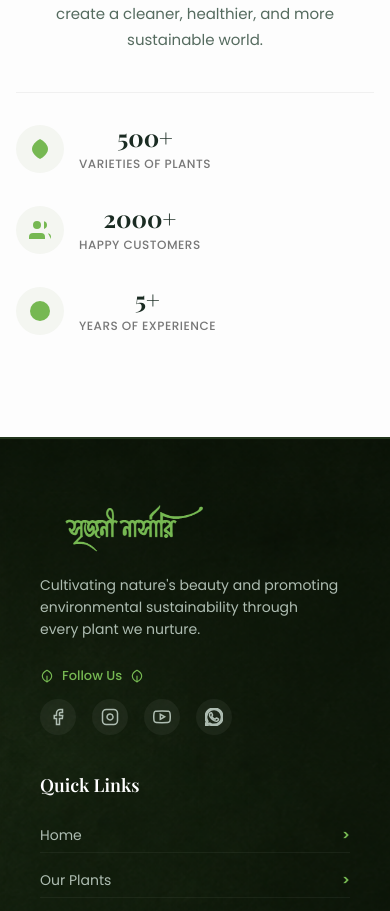
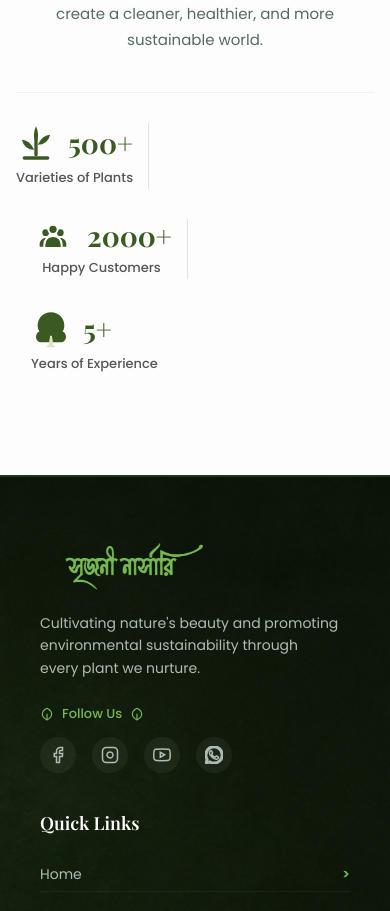
Before and after one commit to Rahulpal349/Nursery-Landing-Page, a React (Vite) app: page /about in a window 390 px wide. Shown: the part 3200-4111 px from the top of the page. Built offline with nearby package versions, Linux system fonts and the light colour scheme; a web font is replaced by a local one.

Commit message:
feat: add AboutMission component with stats section and responsive styling

```diff
--- a/src/components/AboutMission.css
+++ b/src/components/AboutMission.css
@@ -85,33 +85,48 @@
 
 .mission-stat-item {
   display: flex;
+  flex-direction: column;
+  gap: 4px;
+  flex: 1;
+  padding: 0 15px;
+}
+
+.mission-stat-item:not(:last-child) {
+  border-right: 1px solid rgba(0,0,0,0.1);
+}
+
+.mission-stat-item:first-child {
+  padding-left: 0;
+}
+
+.mission-stat-item:last-child {
+  padding-right: 0;
+}
+
+.stat-top {
+  display: flex;
   align-items: center;
-  gap: 15px;
+  gap: 12px;
 }
 
 .stat-icon-wrap {
-  width: 48px;
-  height: 48px;
-  background: #f4f6f1;
-  border-radius: 50%;
   display: flex;
   align-items: center;
   justify-content: center;
   flex-shrink: 0;
 }
 
-.stat-info h3 {
-  font-size: 24px;
-  color: #1a2b22;
-  margin: 0 0 2px 0;
+.stat-top h3 {
+  font-size: 28px;
+  color: #3a5a22;
+  margin: 0;
+  font-weight: 700;
 }
 
-.stat-info p {
-  font-size: 12px;
-  color: #777;
+.mission-stat-item p {
+  font-size: 13px;
+  color: #555;
   margin: 0;
-  text-transform: uppercase;
-  letter-spacing: 0.5px;
   font-weight: 500;
 }
 
--- a/src/components/AboutMission.jsx
+++ b/src/components/AboutMission.jsx
@@ -39,33 +39,49 @@ const AboutMission = () => {
             <div className="mission-stats">
 
               <div className="mission-stat-item">
+                <div className="stat-top">
                   <div className="stat-icon-wrap">
-                  <svg width="24" height="24" viewBox="0 0 24 24" fill="var(--primary-green)"><path d="M12 22C12 22 20 18 20 12C20 6 12 2 12 2C12 2 4 6 4 12C4 18 12 22 12 22Z"/></svg>
+                    <svg width="40" height="40" viewBox="0 0 24 24" fill="#3a5a22">
+                      <rect x="4" y="20" width="16" height="2" rx="1" />
+                      <rect x="11" y="6" width="2" height="14" rx="1" />
+                      <path d="M12 2 Q14.5 7 12 12 Q9.5 7 12 2 Z" />
+                      <path d="M11 16 Q5 16 3.5 10 Q8 10 11 16 Z" />
+                      <path d="M13 13 Q19 13 20.5 7 Q16 7 13 13 Z" />
+                    </svg>
                   </div>
-                <div className="stat-info">
                   <h3>500+</h3>
+                </div>
                 <p>Varieties of Plants</p>
-                </div>
               </div>
 
               <div className="mission-stat-item">
+                <div className="stat-top">
                   <div className="stat-icon-wrap">
-                  <svg width="24" height="24" viewBox="0 0 24 24" fill="var(--primary-green)"><path d="M17 21v-2a4 4 0 0 0-4-4H5a4 4 0 0 0-4 4v2"></path><circle cx="9" cy="7" r="4"></circle><path d="M23 21v-2a4 4 0 0 0-3-3.87"></path><path d="M16 3.13a4 4 0 0 1 0 7.75"></path></svg>
+                    <svg width="44" height="32" viewBox="0 0 24 24" fill="#3a5a22">
+                      <circle cx="6.5" cy="9.5" r="2.5" />
+                      <path d="M6.5 13.5C4 13.5 2 15.5 2 18v2h6v-6.5z" />
+                      <circle cx="17.5" cy="9.5" r="2.5" />
+                      <path d="M17.5 13.5C20 13.5 22 15.5 22 18v2h-6v-6.5z" />
+                      <circle cx="12" cy="7" r="3.5" stroke="#fdfdfd" strokeWidth="1.5" />
+                      <path d="M12 12C8.5 12 5.5 14.5 5.5 18.5V21h13v-2.5C18.5 14.5 15.5 12 12 12Z" stroke="#fdfdfd" strokeWidth="1.5" />
+                    </svg>
                   </div>
-                <div className="stat-info">
                   <h3>2000+</h3>
+                </div>
                 <p>Happy Customers</p>
-                </div>
               </div>
 
               <div className="mission-stat-item">
+                <div className="stat-top">
                   <div className="stat-icon-wrap">
-                  <svg width="24" height="24" viewBox="0 0 24 24" fill="var(--primary-green)"><circle cx="12" cy="12" r="10"></circle><path d="M12 6v6l4 2"></path></svg>
+                    <svg width="40" height="40" viewBox="0 0 24 24" fill="none">
+                      <path d="M12 2C7.5 2 4 5.5 4 10C4 11.3 4.4 12.5 5 13.5C3.8 14 3 15.3 3 16.8C3 18.5 4.5 20 6.2 20H17.8C19.5 20 21 18.5 21 16.8C21 15.3 20.2 14 19 13.5C19.6 12.5 20 11.3 20 10C20 5.5 16.5 2 12 2Z" fill="#3a5a22"/>
+                      <path d="M11.5 16L10.5 22H9.5V23H14.5V22H13.5L12.5 16Z" fill="#e0e5c1"/>
+                    </svg>
                   </div>
-                <div className="stat-info">
                   <h3>5+</h3>
+                </div>
                 <p>Years of Experience</p>
-                </div>
               </div>
 
             </div>
```
Lines whose indentation alone changed are shown as unchanged.
